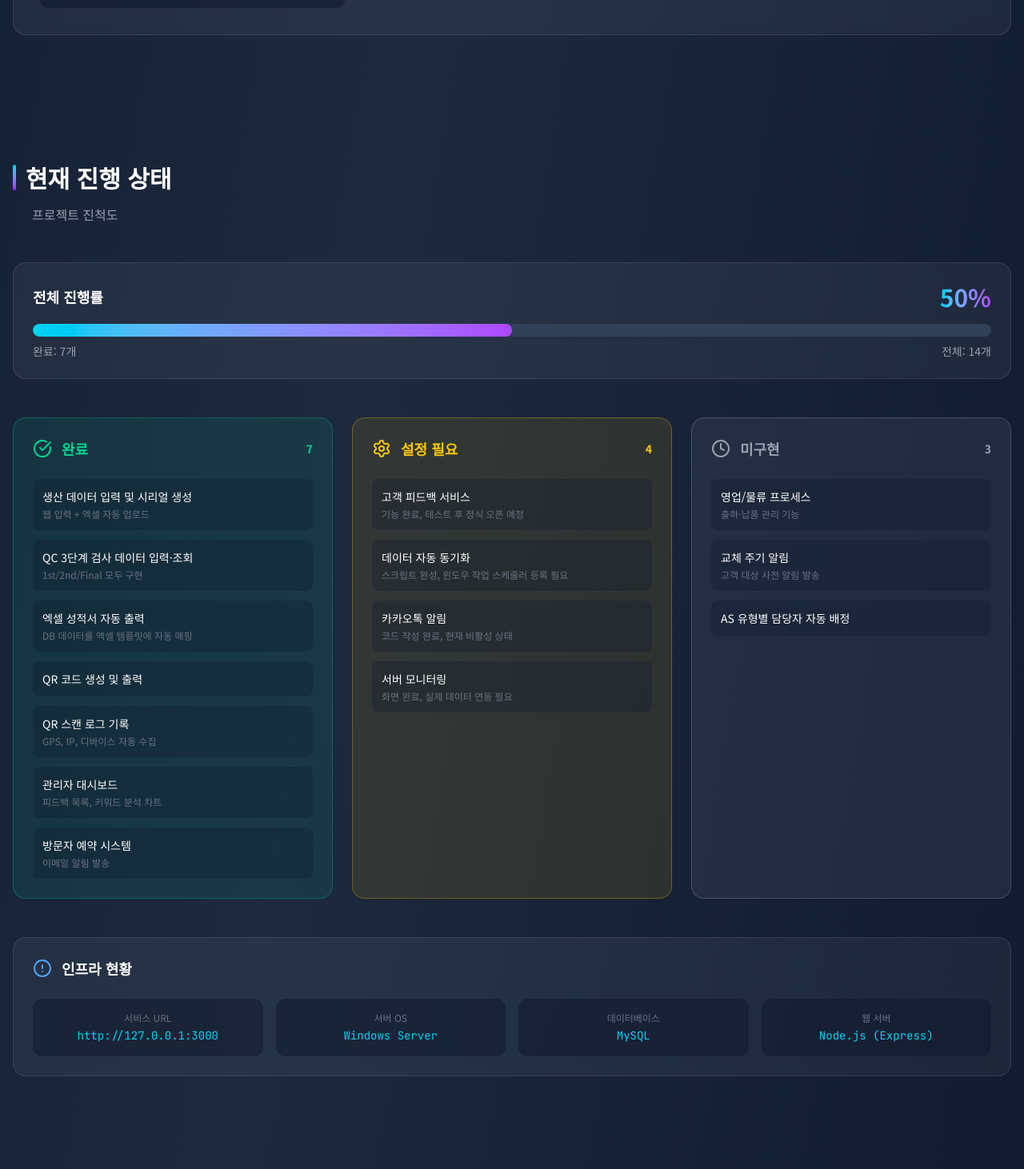
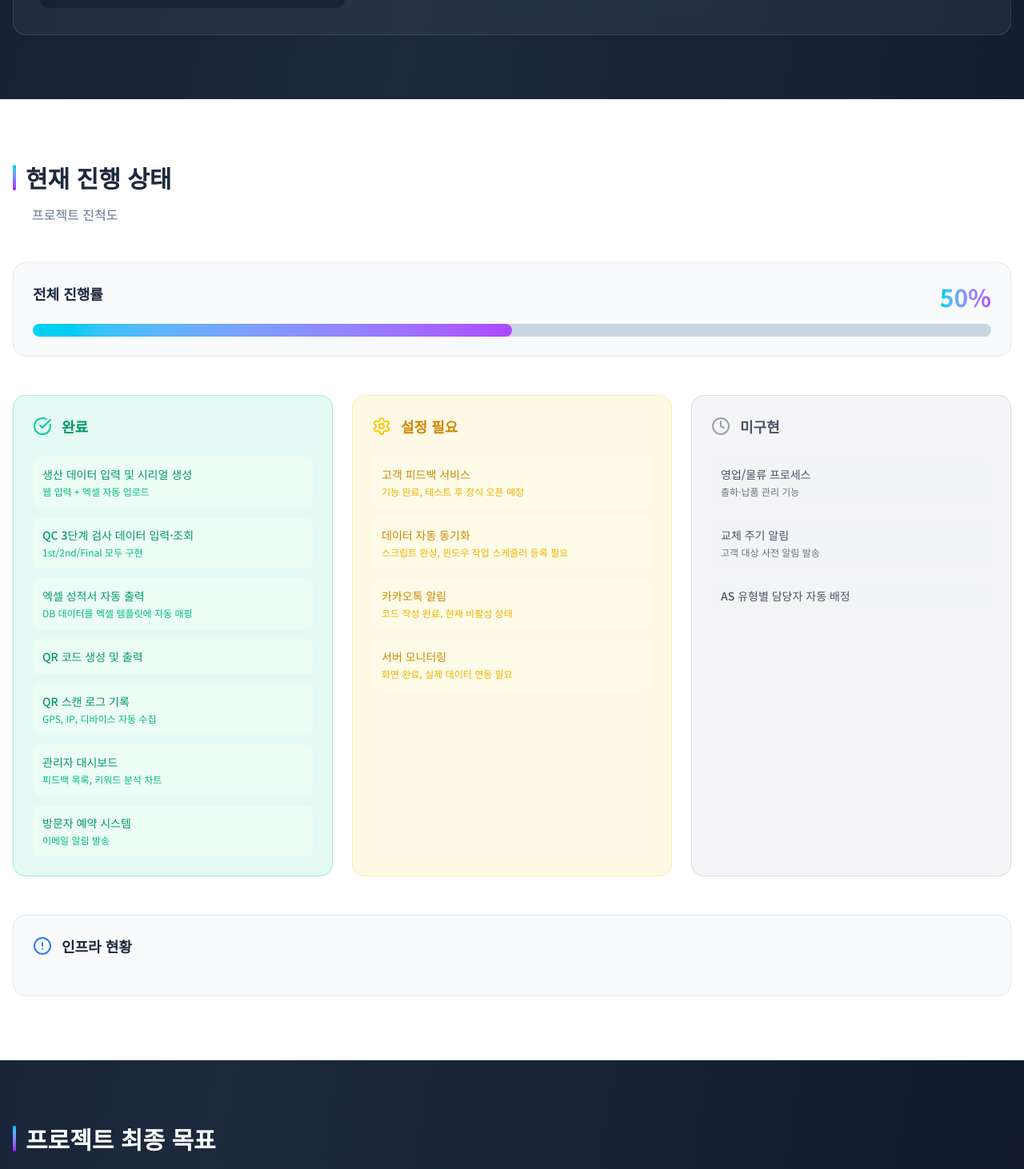
Before and after one commit to cnumin999/QR-project-portfolio, a React (Vite) app: page /api/admin/production/serial/1 in a window 1280 px wide. Shown: the part 4380-5842 px from the top of the page at 80% size. Built offline with nearby package versions, Linux system fonts and the light colour scheme.

Commit message:
Update ProgressSection.tsx

```diff
--- a/src/components/ProgressSection.tsx
+++ b/src/components/ProgressSection.tsx
@@ -11,6 +11,9 @@ interface ProgressCategory {
   icon: typeof CheckCircle;
   color: string;
   bgColor: string;
+  lightText: string;
+  lightSubText: string;
+  lightItemBg: string;
   items: ProgressItem[];
 }
 
@@ -20,6 +23,9 @@ const progressData: ProgressCategory[] = [
     icon: CheckCircle,
     color: "text-emerald-400",
     bgColor: "bg-emerald-400/10 border-emerald-400/30",
+    lightText: "text-emerald-600",
+    lightSubText: "text-emerald-500",
+    lightItemBg: "bg-emerald-50",
     items: [
       { text: "생산 데이터 입력 및 시리얼 생성", subtext: "웹 입력 + 엑셀 자동 업로드" },
       { text: "QC 3단계 검사 데이터 입력·조회", subtext: "1st/2nd/Final 모두 구현" },
@@ -35,6 +41,9 @@ const progressData: ProgressCategory[] = [
     icon: Settings,
     color: "text-yellow-400",
     bgColor: "bg-yellow-400/10 border-yellow-400/30",
+    lightText: "text-yellow-600",
+    lightSubText: "text-yellow-500",
+    lightItemBg: "bg-yellow-50",
     items: [
       { text: "고객 피드백 서비스", subtext: "기능 완료, 테스트 후 정식 오픈 예정" },
       { text: "데이터 자동 동기화", subtext: "스크립트 완성, 윈도우 작업 스케줄러 등록 필요" },
@@ -47,6 +56,9 @@ const progressData: ProgressCategory[] = [
     icon: Clock,
     color: "text-gray-400",
     bgColor: "bg-gray-400/10 border-gray-400/30",
+    lightText: "text-gray-600",
+    lightSubText: "text-gray-500",
+    lightItemBg: "bg-gray-100",
     items: [
       { text: "영업/물류 프로세스", subtext: "출하·납품 관리 기능" },
       { text: "교체 주기 알림", subtext: "고객 대상 사전 알림 발송" },
@@ -56,7 +68,7 @@ const progressData: ProgressCategory[] = [
 ];
 
 const infraData = [
-  { label: "서비스 URL", value: "http://127.0.0.1:3000" },
+  { label: "서비스 URL", value: "http://0.0.0.0:xxxx" },
   { label: "서버 OS", value: "Windows Server" },
   { label: "데이터베이스", value: "MySQL" },
   { label: "웹 서버", value: "Node.js (Express)" },
@@ -68,117 +80,87 @@ export function ProgressSection() {
   const percentage = Math.round((completedItems / totalItems) * 100);
 
   return (
-    <section id="progress" className="py-20 px-4">
+    <section id="progress" className="py-20 px-4 bg-white dark:bg-transparent">
       <div className="max-w-7xl mx-auto">
-        <motion.div
-          initial={{ opacity: 0, y: 20 }}
-          whileInView={{ opacity: 1, y: 0 }}
-          viewport={{ once: true }}
-          className="mb-12"
-        >
+
+        {/* 제목 */}
+        <div className="mb-12">
           <div className="flex items-center gap-3 mb-4">
             <div className="w-1 h-8 rounded bg-gradient-to-b from-cyan-400 to-purple-600" />
-            <h2 className="text-2xl sm:text-3xl font-bold text-white">
+            <h2 className="text-2xl sm:text-3xl font-bold text-slate-800 dark:text-white">
               현재 진행 상태
             </h2>
           </div>
-          <p className="text-gray-400 ml-6">프로젝트 진척도</p>
-        </motion.div>
+          <p className="text-slate-500 dark:text-gray-400 ml-6">프로젝트 진척도</p>
+        </div>
 
-        {/* Progress Bar */}
-        <motion.div
-          initial={{ opacity: 0, y: 20 }}
-          whileInView={{ opacity: 1, y: 0 }}
-          viewport={{ once: true }}
-          className="mb-12 p-6 rounded-2xl bg-white/5 border border-white/10"
-        >
-          <div className="flex items-center justify-between mb-4">
-            <span className="text-lg font-bold text-white">전체 진행률</span>
+        {/* 진행률 */}
+        <div className="mb-12 p-6 rounded-2xl border bg-slate-50 border-slate-200 dark:bg-white/5 dark:border-white/10">
+          <div className="flex justify-between mb-4">
+            <span className="text-lg font-bold text-slate-800 dark:text-white">
+              전체 진행률
+            </span>
             <span className="text-3xl font-bold bg-gradient-to-r from-cyan-400 to-purple-500 bg-clip-text text-transparent">
               {percentage}%
             </span>
           </div>
-          <div className="h-4 rounded-full bg-slate-700 overflow-hidden">
-            <motion.div
-              initial={{ width: 0 }}
-              whileInView={{ width: `${percentage}%` }}
-              viewport={{ once: true }}
-              transition={{ duration: 1.5, ease: "easeOut" }}
+          <div className="h-4 rounded-full bg-slate-300 dark:bg-slate-700 overflow-hidden">
+            <div
               className="h-full rounded-full bg-gradient-to-r from-cyan-400 to-purple-500"
+              style={{ width: `${percentage}%` }}
             />
           </div>
-          <div className="flex justify-between mt-2 text-sm text-gray-400">
-            <span>완료: {completedItems}개</span>
-            <span>전체: {totalItems}개</span>
-          </div>
-        </motion.div>
+        </div>
 
-        {/* Progress Categories */}
+        {/* 상태 카드 */}
         <div className="grid grid-cols-1 lg:grid-cols-3 gap-6 mb-12">
-          {progressData.map((category, catIndex) => (
-            <motion.div
+          {progressData.map((category) => (
+            <div
               key={category.title}
-              initial={{ opacity: 0, y: 20 }}
-              whileInView={{ opacity: 1, y: 0 }}
-              viewport={{ once: true }}
-              transition={{ delay: catIndex * 0.1 }}
-              className={`p-6 rounded-2xl border ${category.bgColor}`}
+              className={`p-6 rounded-2xl border
+              ${category.bgColor}
+              dark:${category.bgColor}`}
             >
               <div className="flex items-center gap-3 mb-6">
                 <category.icon className={`w-6 h-6 ${category.color}`} />
-                <h3 className={`text-lg font-bold ${category.color}`}>{category.title}</h3>
-                <span className={`ml-auto text-sm font-bold ${category.color}`}>
-                  {category.items.length}
-                </span>
+                <h3 className={`text-lg font-bold ${category.lightText} dark:${category.color}`}>
+                  {category.title}
+                </h3>
               </div>
+
               <div className="space-y-3">
                 {category.items.map((item, index) => (
-                  <motion.div
+                  <div
                     key={index}
-                    initial={{ opacity: 0, x: -10 }}
-                    whileInView={{ opacity: 1, x: 0 }}
-                    viewport={{ once: true }}
-                    transition={{ delay: index * 0.05 }}
-                    className="p-3 rounded-lg bg-slate-900/30"
+                    className={`p-3 rounded-lg
+                    ${category.lightItemBg}
+                    dark:bg-slate-900/30`}
                   >
-                    <p className="text-white text-sm">{item.text}</p>
+                    <p className={`text-sm font-medium ${category.lightText} dark:text-white`}>
+                      {item.text}
+                    </p>
                     {item.subtext && (
-                      <p className="text-gray-500 text-xs mt-1">{item.subtext}</p>
+                      <p className={`text-xs mt-1 ${category.lightSubText} dark:text-gray-500`}>
+                        {item.subtext}
+                      </p>
                     )}
-                  </motion.div>
+                  </div>
                 ))}
               </div>
-            </motion.div>
+            </div>
           ))}
         </div>
 
-        {/* Infrastructure */}
-        <motion.div
-          initial={{ opacity: 0, y: 20 }}
-          whileInView={{ opacity: 1, y: 0 }}
-          viewport={{ once: true }}
-          className="p-6 rounded-2xl bg-white/5 border border-white/10"
-        >
+        {/* 인프라 */}
+        <div className="p-6 rounded-2xl bg-slate-50 border border-slate-200 dark:bg-white/5 dark:border-white/10">
           <div className="flex items-center gap-3 mb-6">
-            <AlertCircle className="w-6 h-6 text-blue-400" />
-            <h3 className="text-lg font-bold text-white">인프라 현황</h3>
+            <AlertCircle className="w-6 h-6 text-blue-500 dark:text-blue-400" />
+            <h3 className="text-lg font-bold text-slate-800 dark:text-white">
+              인프라 현황
+            </h3>
           </div>
-          <div className="grid grid-cols-2 md:grid-cols-4 gap-4">
-            {infraData.map((item, index) => (
-              <motion.div
-                key={item.label}
-                initial={{ opacity: 0, scale: 0.9 }}
-                whileInView={{ opacity: 1, scale: 1 }}
-                viewport={{ once: true }}
-                transition={{ delay: index * 0.1 }}
-                className="p-4 rounded-xl bg-slate-900/50 text-center"
-              >
-                <p className="text-gray-500 text-xs mb-1">{item.label}</p>
-                <p className="text-cyan-400 font-mono text-sm break-all">{item.value}</p>
-              </motion.div>
-            ))}
-          </div>
-        </motion.div>
+        </div>
+
       </div>
     </section>
   );
```
